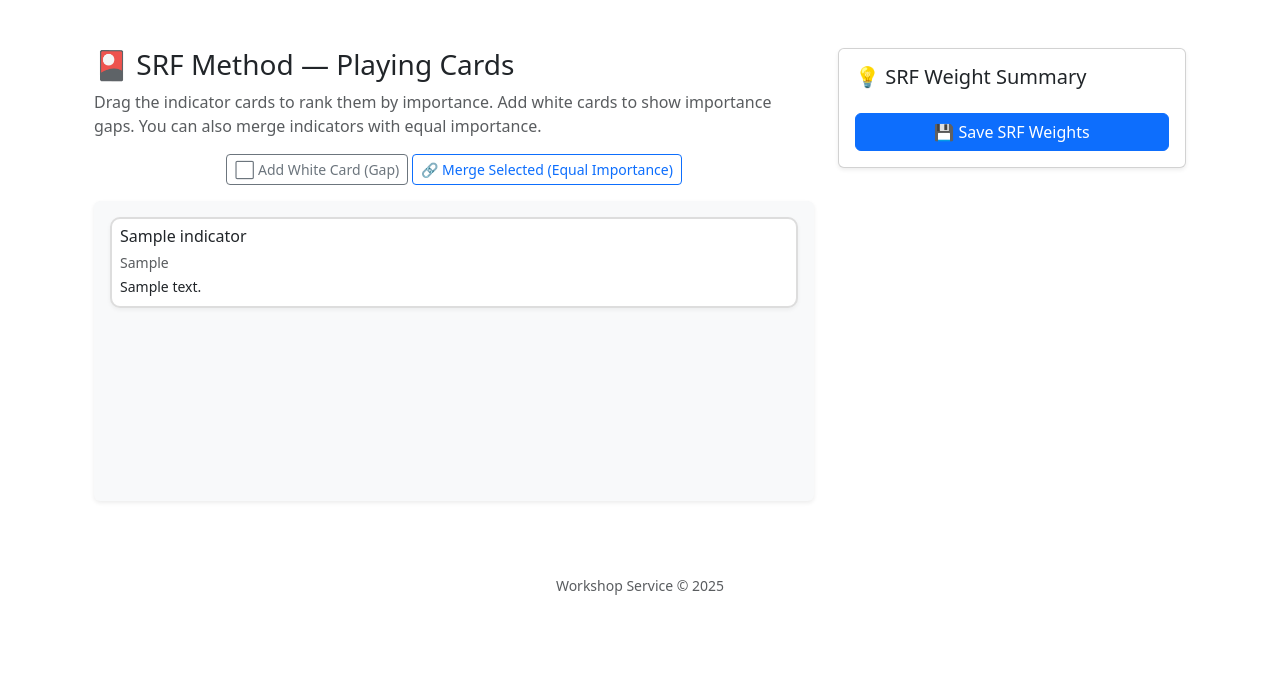
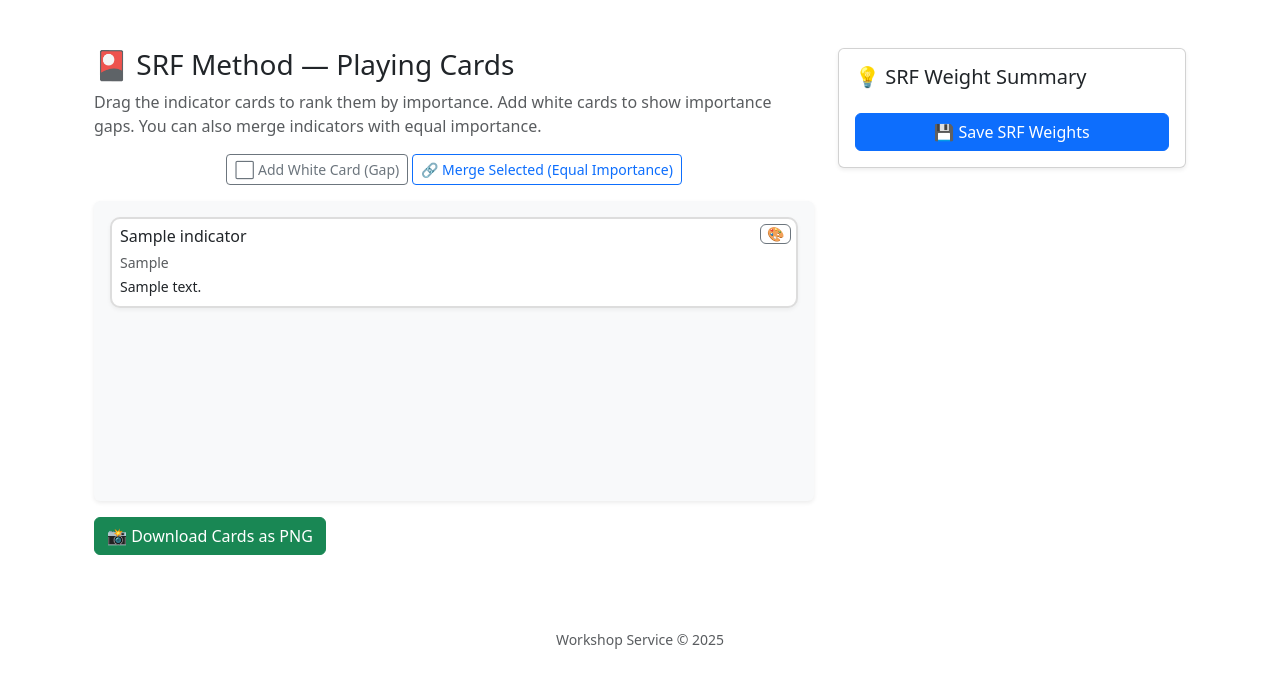
Before and after one commit to alireza-soleiman/LMS, a Django app: page /workshops/project/1/ranking/ in a window 1280 px wide. Shown: the part 56-744 px from the top of the page. Run offline with Django 5.2, Linux system fonts and the light colour scheme; tables that the repository leaves empty hold one stand-in row (values such as "Sample post").

Commit message:
final indicator html for playing cards

```diff
--- a/workshops/templates/workshops/indicator_ranking.html
+++ b/workshops/templates/workshops/indicator_ranking.html
@@ -91,9 +91,9 @@
   box-shadow: 0 0 6px #007bff;
 }
 </style>
-
-<!-- 📦 SortableJS -->
+<!-- 📦 SortableJS + html2canvas -->
 <script src="https://cdn.jsdelivr.net/npm/sortablejs@1.15.0/Sortable.min.js"></script>
+<script src="https://cdn.jsdelivr.net/npm/html2canvas@1.4.1/dist/html2canvas.min.js"></script>
 
 <script>
 document.addEventListener("DOMContentLoaded", () => {
@@ -101,7 +101,7 @@ document.addEventListener("DOMContentLoaded", () => {
   const addWhiteBtn = document.getElementById("addWhiteCard");
   const mergeBtn = document.getElementById("mergeCards");
 
-  // ✅ Enable main drag-and-drop
+  // ✅ Enable drag and drop
   Sortable.create(board, {
     animation: 150,
     ghostClass: 'dragging',
@@ -116,14 +116,14 @@ document.addEventListener("DOMContentLoaded", () => {
     board.appendChild(white);
   });
 
-  // ✅ Select indicator cards by clicking
+  // ✅ Select cards by clicking
   board.addEventListener("click", e => {
     const card = e.target.closest(".srf-card");
     if (!card) return;
     card.classList.toggle("selected");
   });
 
-  // ✅ Merge selected indicator cards into one draggable group
+  // ✅ Merge selected indicator cards
   mergeBtn.addEventListener("click", () => {
     const selected = [...board.querySelectorAll(".srf-card.selected")];
     if (selected.length < 2) {
@@ -131,22 +131,17 @@ document.addEventListener("DOMContentLoaded", () => {
       return;
     }
 
-    // Create the group container
     const group = document.createElement("div");
     group.className = "group-card";
     group.innerHTML = `<div class="text-muted small mb-1">⚖️ Equal Importance Group</div>`;
 
-    // Determine where to insert the group (before the first selected card)
     const first = selected[0];
     board.insertBefore(group, first);
-
-    // Move selected cards into the group
     selected.forEach(card => {
       card.classList.remove("selected");
       group.appendChild(card);
     });
 
-    // Make the group itself draggable
     Sortable.create(group, {
       group: "shared",
       animation: 150,
@@ -154,14 +149,97 @@ document.addEventListener("DOMContentLoaded", () => {
     });
   });
 
-  // ✅ Make the board sortable after groups exist
-  Sortable.create(board, {
-    animation: 150,
-    handle: '.srf-card, .white-card, .group-card',
-    ghostClass: 'dragging',
+  // === 🎨 COLOR PICKER (with emoji icon) + PNG DOWNLOAD ===
+  function addColorPickers() {
+    board.querySelectorAll(".srf-card").forEach(card => {
+      if (card.querySelector(".color-btn")) return;
+
+      // Create invisible color input
+      const colorInput = document.createElement("input");
+      colorInput.type = "color";
+      colorInput.className = "color-input";
+      colorInput.value = card.dataset.color || "#ffffff";
+      colorInput.style.display = "none";
+
+      // Create emoji button that triggers color input
+      const emojiBtn = document.createElement("button");
+      emojiBtn.className = "btn btn-sm btn-outline-secondary color-btn";
+      emojiBtn.innerHTML = "🎨";
+      emojiBtn.title = "Change card color";
+      emojiBtn.style.position = "absolute";
+      emojiBtn.style.top = "5px";
+      emojiBtn.style.right = "5px";
+      emojiBtn.style.padding = "2px 6px";
+      emojiBtn.style.fontSize = "14px";
+      emojiBtn.style.lineHeight = "1";
+      emojiBtn.style.borderRadius = "6px";
+
+      emojiBtn.addEventListener("click", (e) => {
+        e.stopPropagation();
+        colorInput.click(); // open native color picker
+      });
+
+      colorInput.addEventListener("input", (e) => {
+        const color = e.target.value;
+        card.style.backgroundColor = color;
+        card.dataset.color = color;
+        saveCardColors();
+      });
+
+      card.style.position = "relative";
+      card.appendChild(emojiBtn);
+      card.appendChild(colorInput);
+    });
+  }
+
+  // 💾 Save colors
+  function saveCardColors() {
+    const colors = {};
+    board.querySelectorAll(".srf-card").forEach(card => {
+      colors[card.dataset.id || card.innerText.trim()] = card.dataset.color || "#ffffff";
+    });
+    localStorage.setItem("cardColors", JSON.stringify(colors));
+  }
+
+  // 🔁 Restore colors
+  function loadCardColors() {
+    const saved = JSON.parse(localStorage.getItem("cardColors") || "{}");
+    board.querySelectorAll(".srf-card").forEach(card => {
+      const key = card.dataset.id || card.innerText.trim();
+      if (saved[key]) {
+        card.style.backgroundColor = saved[key];
+        card.dataset.color = saved[key];
+      }
+    });
+  }
+
+  // 📸 Download as PNG
+  const downloadBtn = document.createElement("button");
+  downloadBtn.className = "btn btn-success mt-3";
+  downloadBtn.innerHTML = "📸 Download Cards as PNG";
+  document.querySelector(".col-lg-8").appendChild(downloadBtn);
+
+  downloadBtn.addEventListener("click", async () => {
+    downloadBtn.disabled = true;
+    downloadBtn.innerText = "📸 Generating...";
+    try {
+      const canvas = await html2canvas(board, { scale: 2, backgroundColor: "#ffffff" });
+      const link = document.createElement("a");
+      link.download = `project_{{ project.id }}_srf_cards.png`;
+      link.href = canvas.toDataURL("image/png");
+      link.click();
+    } catch (err) {
+      alert("Error generating PNG: " + err.message);
+    } finally {
+      downloadBtn.disabled = false;
+      downloadBtn.innerText = "📸 Download Cards as PNG";
+    }
   });
+
+  // Initialize
+  addColorPickers();
+  loadCardColors();
 });
 </script>
 
-
 {% endblock %}
```
